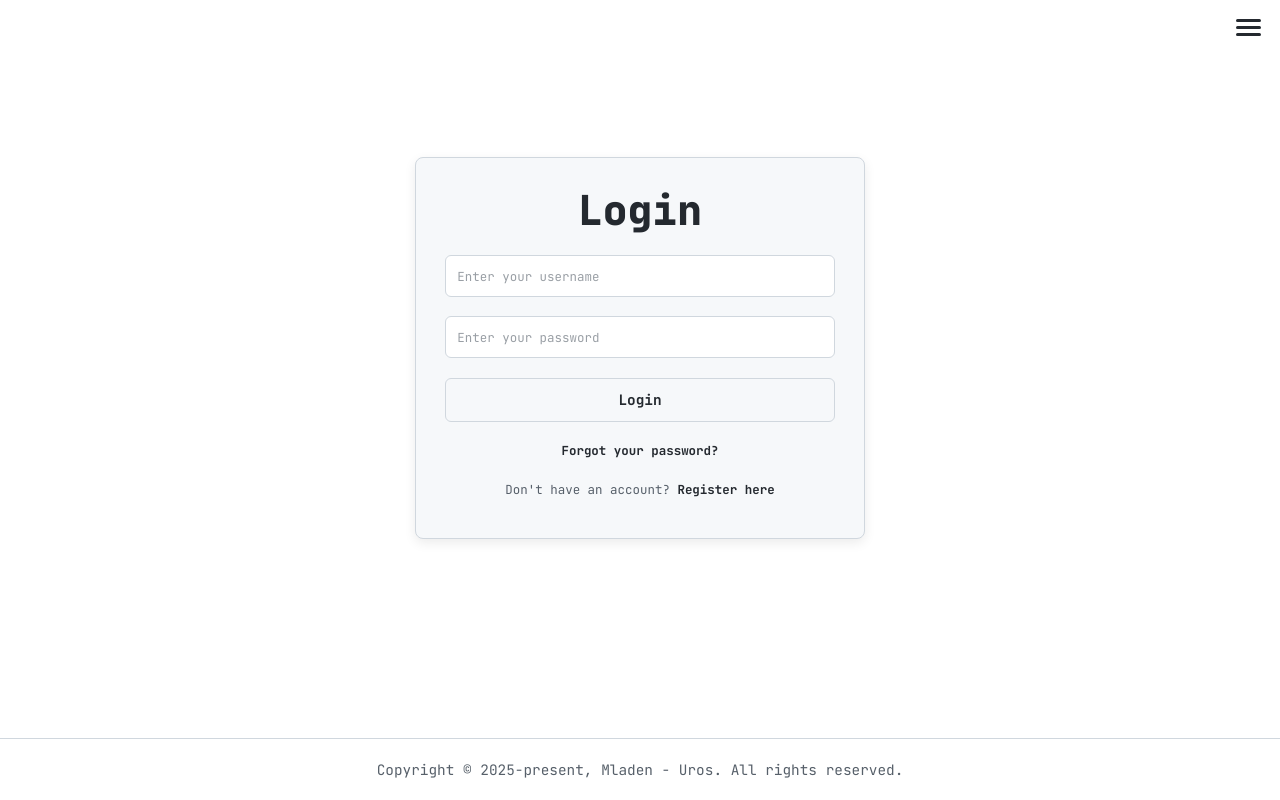
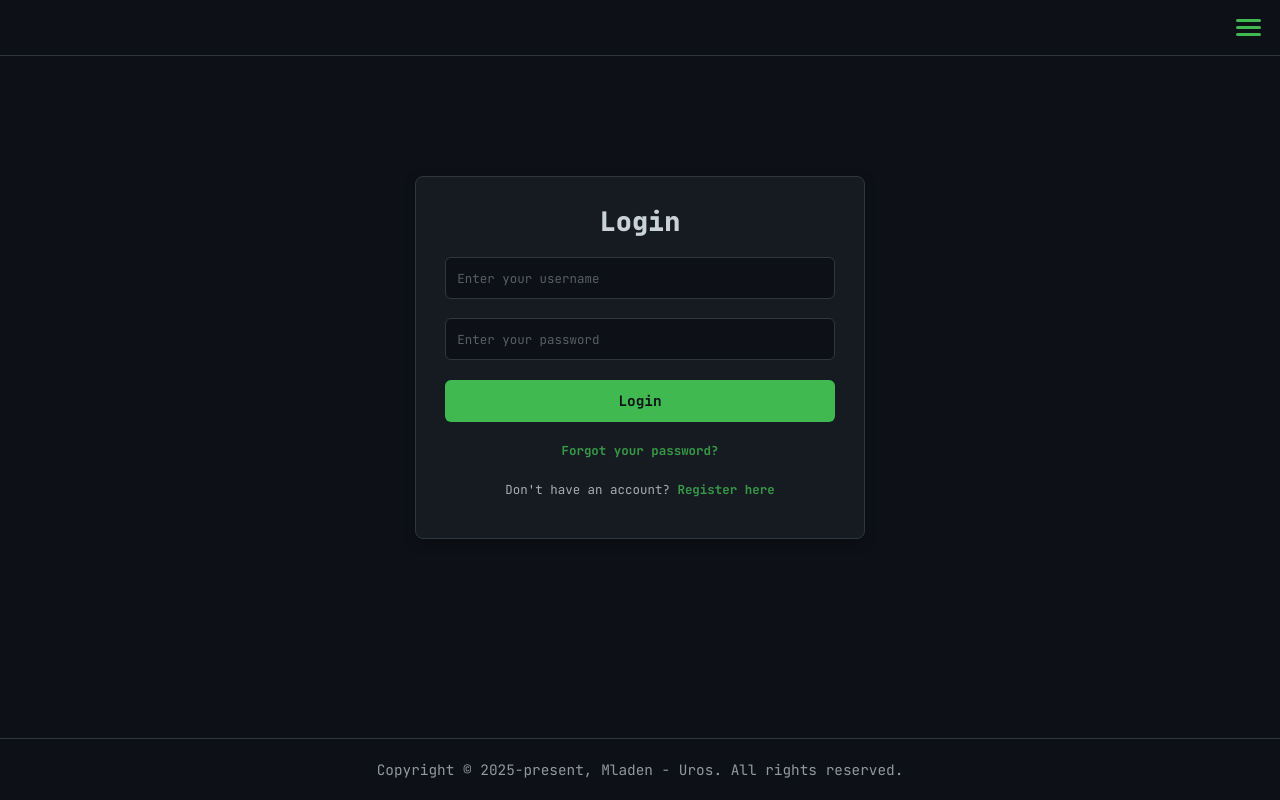
Before and after one commit to mladen081/u-m, a React (Vite) app in the folder front/client/: page /login in a window 1280 px wide. Built offline with nearby package versions, Linux system fonts and the light colour scheme.

Commit message:
Base style 10

```diff
--- a/front/client/src/components/Navbar.css
+++ b/front/client/src/components/Navbar.css
@@ -9,8 +9,8 @@
   top: 0;
   right: 0;
   z-index: 1100;
-  background-color: var(--back-color);
-  /* border-bottom: 1px solid var(--input-border); */
+  background-color: var(--bg-primary);
+  border-bottom: 1px solid var(--border-color);
 }
 
 .menu-toggle {
@@ -24,7 +24,7 @@
 .menu-toggle span {
   height: 3px;
   width: 25px;
-  background: var(--primary-color);
+  background: var(--accent-green);
   border-radius: 2px;
   transition: all 0.3s ease;
 }
@@ -49,7 +49,7 @@
   display: flex;
   flex-direction: column;
   gap: 1rem;
-  background-color: var(--back-color);
+  background-color: var(--bg-secondary);
   padding: 1rem 2rem;
   border-radius: 8px;
   opacity: 0;
@@ -57,8 +57,8 @@
   transform: translateY(-10px);
   transition: opacity 0.3s ease, transform 0.3s ease;
   z-index: 1120;
-  border: 1px solid var(--input-border);
-  box-shadow: 0 4px 12px rgba(0, 0, 0, 0.1);
+  border: 1px solid var(--border-color);
+  box-shadow: 0 4px 12px rgba(0, 0, 0, 0.5);
 }
 
 .nav-links.open {
@@ -68,14 +68,14 @@
 }
 
 .nav-links li a {
-  color: var(--primary-color);
+  color: var(--text-primary);
   font-weight: 700;
   text-decoration: none;
   transition: color 0.3s;
 }
 
 .nav-links li a:hover {
-  color: var(--text-color-light);
+  color: var(--accent-green);
 }
 
 .overlay {
@@ -84,8 +84,8 @@
   left: 0;
   width: 100%;
   height: 100%;
-  background: rgba(255, 255, 255, 0.7);
-  backdrop-filter: blur(1px);
+  background: rgba(13, 17, 23, 0.8);
+  backdrop-filter: blur(2px);
   opacity: 0;
   pointer-events: none;
   transition: opacity 0.3s ease;
@@ -100,7 +100,7 @@
 .logout-btn {
   background: none;
   border: none;
-  color: var(--text-color);
+  color: var(--text-primary);
   font-family: 'JetBrains Mono', monospace;
   font-size: 1.3rem;
   font-weight: 700;
@@ -112,14 +112,14 @@
 }
 
 .logout-btn:hover {
-  color: var(--text-color-light);
+  color: var(--accent-green);
   text-decoration: underline;
 }
 
 .clear-chat-btn {
   background: none;
   border: none;
-  color: var(--text-color);
+  color: var(--text-primary);
   font-family: 'JetBrains Mono', monospace;
   font-size: 1.3rem;
   font-weight: 700;
@@ -131,6 +131,6 @@
 }
 
 .clear-chat-btn:hover {
-  color: var(--text-color-light);
+  color: var(--accent-green);
   text-decoration: underline;
 }
--- a/front/client/src/index.css
+++ b/front/client/src/index.css
@@ -2,20 +2,20 @@
 
 @import url('https://fonts.googleapis.com/css2?family=JetBrains+Mono:wght@100;400;700;800&display=swap');
 
-/* ============= CSS Variables ============= */
+/* ============= CSS Variables - Dark Theme ============= */
 :root {
-  --primary-color: #24292f;
-  --text-color: #57606a;
-  --text-color-light: #24292f;
-  --accent-color: #6e7781;
-  --back-color: #ffffff;
-  --error-color: #57606a;
-  --success-color: #24292f;
-  --input-bg: #f6f8fa;
-  --input-border: #d0d7de;
-  --input-focus: #6e7781;
-  --button-bg: #f6f8fa;
-  --button-hover: #eaeef2;
+  --bg-primary: #0d1117;
+  --bg-secondary: #161b22;
+  --text-primary: #c9d1d9;
+  --accent-green: #3fb950;
+
+  /* Derived colors */
+  --border-color: #30363d;
+  --button-hover: #2ea043;
+  --error-bg: #f851442e;
+  --error-border: #f85149;
+  --success-bg: #3fb9502e;
+  --success-border: #3fb950;
 }
 
 /* ============= Base Styles ============= */
@@ -33,8 +33,8 @@ html {
 
 body {
   font-family: 'JetBrains Mono', monospace;
-  color: var(--primary-color);
-  background-color: var(--back-color);
+  color: var(--text-primary);
+  background-color: var(--bg-primary);
   line-height: 1.6;
   font-size: clamp(1.3rem, 2.3vw, 1.5rem);
 }
@@ -54,7 +54,7 @@ body {
 
 main {
   flex: 1;
-  padding: 5rem 2rem;
+  padding: 6rem 2rem 2rem 2rem;
   max-width: 1200px;
   margin: 0 auto;
   width: 100%;
@@ -69,7 +69,7 @@ main {
 
 .page-header {
   padding-bottom: 1.5rem;
-  border-bottom: 1px solid var(--input-border);
+  border-bottom: 1px solid var(--border-color);
   margin-bottom: 2rem;
 }
 
@@ -82,7 +82,7 @@ main {
 h1 {
   font-size: clamp(2rem, 4.3vw, 4.3rem);
   font-weight: 900;
-  color: var(--text-color-light);
+  color: var(--text-primary);
   margin: 2rem 0 1rem 0;
   line-height: 1.2;
 }
@@ -90,7 +90,7 @@ h1 {
 h2 {
   font-size: clamp(1.8rem, 3.8vw, 3.3rem);
   font-weight: 700;
-  color: var(--primary-color);
+  color: var(--text-primary);
   margin: 1.5rem 0 1rem 0;
   line-height: 1.3;
 }
@@ -98,31 +98,33 @@ h2 {
 h3 {
   font-size: clamp(1.6rem, 3.3vw, 2.8rem);
   font-weight: 700;
-  color: var(--text-color-light);
+  color: var(--text-primary);
   margin: 1.2rem 0 0.8rem 0;
   line-height: 1.3;
 }
 
 p {
   font-size: clamp(1.3rem, 2.3vw, 1.8rem);
-  color: var(--text-color);
+  color: var(--text-primary);
   margin: 1rem 0;
   line-height: 1.6;
 }
 
 a {
-  color: var(--text-color-light);
+  color: var(--accent-green);
   text-decoration: none;
+  transition: color 0.2s ease;
 }
 
 a:hover {
+  color: var(--button-hover);
   text-decoration: underline;
 }
 
 ul, ol {
   margin: 1rem 0;
   padding-left: 2rem;
-  color: var(--text-color);
+  color: var(--text-primary);
 }
 
 li {
@@ -131,17 +133,18 @@ li {
 
 /* ============= Footer ============= */
 .footer {
-  background-color: var(--back-color);
+  background-color: var(--bg-primary);
   padding: 2rem;
   text-align: center;
-  border-top: 1px solid var(--input-border);
+  border-top: 1px solid var(--border-color);
   margin-top: auto;
 }
 
 .footer p {
   margin: 0;
   font-size: clamp(1.3rem, 2.3vw, 1.5rem);
-  color: var(--text-color);
+  color: var(--text-primary);
+  opacity: 0.7;
 }
 
 /* ============= Screen Reader Only ============= */
@@ -167,19 +170,20 @@ li {
 }
 
 .auth-box {
-  background-color: var(--input-bg);
-  border: 1px solid var(--input-border);
+  background-color: var(--bg-secondary);
+  border: 1px solid var(--border-color);
   border-radius: 8px;
   padding: 3rem;
   max-width: 450px;
   width: 100%;
-  box-shadow: 0 4px 12px rgba(0, 0, 0, 0.08);
+  box-shadow: 0 4px 12px rgba(0, 0, 0, 0.3);
 }
 
 .auth-box h1 {
   margin-top: 0;
   margin-bottom: 2rem;
   text-align: center;
+  font-size: clamp(2rem, 4vw, 2.8rem);
 }
 
 /* ============= Forms ============= */
@@ -198,28 +202,29 @@ li {
 .form-group label {
   font-size: 1.3rem;
   font-weight: 700;
-  color: var(--primary-color);
+  color: var(--text-primary);
 }
 
 .form-group input {
   padding: 1.2rem;
   font-size: 1.3rem;
   font-family: 'JetBrains Mono', monospace;
-  background-color: var(--back-color);
-  border: 1px solid var(--input-border);
+  background-color: var(--bg-primary);
+  border: 1px solid var(--border-color);
   border-radius: 6px;
-  color: var(--primary-color);
+  color: var(--text-primary);
   transition: border-color 0.2s ease;
 }
 
 .form-group input:focus {
   outline: none;
-  border-color: var(--input-focus);
+  border-color: var(--accent-green);
+  box-shadow: 0 0 0 2px rgba(63, 185, 80, 0.1);
 }
 
 .form-group input::placeholder {
-  color: var(--text-color);
-  opacity: 0.6;
+  color: var(--text-primary);
+  opacity: 0.4;
 }
 
 /* ============= Buttons ============= */
@@ -228,9 +233,9 @@ li {
   font-size: 1.5rem;
   font-weight: 700;
   font-family: 'JetBrains Mono', monospace;
-  background-color: var(--button-bg);
-  color: var(--primary-color);
-  border: 1px solid var(--input-border);
+  background-color: var(--accent-green);
+  color: var(--bg-primary);
+  border: none;
   border-radius: 6px;
   cursor: pointer;
   transition: all 0.2s ease;
@@ -238,21 +243,22 @@ li {
 
 .btn-primary:hover:not(:disabled) {
   background-color: var(--button-hover);
-  border-color: var(--accent-color);
+  transform: translateY(-1px);
+  box-shadow: 0 4px 8px rgba(63, 185, 80, 0.2);
 }
 
 .btn-primary:disabled {
-  opacity: 0.6;
+  opacity: 0.5;
   cursor: not-allowed;
 }
 
 /* ============= Error/Success Messages ============= */
 .error-message {
   padding: 1.2rem;
-  background-color: rgba(87, 96, 106, 0.1);
-  border: 1px solid var(--text-color);
+  background-color: var(--error-bg);
+  border: 1px solid var(--error-border);
   border-radius: 6px;
-  color: var(--text-color);
+  color: var(--text-primary);
   font-size: 1.3rem;
   margin-bottom: 1.5rem;
   white-space: pre-line;
@@ -260,10 +266,10 @@ li {
 
 .success-message {
   padding: 1.2rem;
-  background-color: rgba(36, 41, 47, 0.08);
-  border: 1px solid var(--text-color-light);
+  background-color: var(--success-bg);
+  border: 1px solid var(--success-border);
   border-radius: 6px;
-  color: var(--text-color-light);
+  color: var(--text-primary);
   font-size: 1.3rem;
   margin-bottom: 1.5rem;
 }
@@ -273,15 +279,17 @@ li {
   text-align: center;
   margin-top: 2rem;
   font-size: 1.3rem;
-  color: var(--text-color);
+  color: var(--text-primary);
+  opacity: 0.8;
 }
 
 .auth-link a {
-  color: var(--text-color-light);
+  color: var(--accent-green);
   font-weight: 700;
 }
 
 .auth-link a:hover {
+  color: var(--button-hover);
   text-decoration: underline;
 }
 
@@ -295,7 +303,7 @@ li {
 
 .loading-container p {
   font-size: 1.8rem;
-  color: var(--text-color-light);
+  color: var(--text-primary);
 }
 
 /* ============= User Info in Navbar ============= */
@@ -304,20 +312,20 @@ li {
   align-items: center;
   gap: 1rem;
   padding: 0.8rem 1.2rem;
-  background-color: rgba(87, 96, 106, 0.08);
+  background-color: var(--bg-primary);
+  border: 1px solid var(--border-color);
   border-radius: 6px;
 }
 
 .username {
   font-weight: 700;
-  color: var(--text-color-light);
+  color: var(--text-primary);
 }
 
 .badge-admin {
   padding: 0.3rem 0.8rem;
-  background-color: var(--button-bg);
-  color: var(--primary-color);
-  border: 1px solid var(--input-border);
+  background-color: var(--accent-green);
+  color: var(--bg-primary);
   border-radius: 4px;
   font-size: 1.3rem;
   font-weight: 700;
@@ -325,6 +333,10 @@ li {
 
 /* ============= Responsive Design ============= */
 @media (max-width: 768px) {
+  main {
+    padding: 6rem 2rem 0 2rem;
+  }
+
   .auth-box {
     padding: 2rem;
   }
--- a/front/client/src/pages/Chat.jsx
+++ b/front/client/src/pages/Chat.jsx
@@ -100,7 +100,7 @@ function Chat() {
   return (
     <div className="chat-container">
       <div className="chat-header">
-        <h1>Global Chat</h1>
+        <h1>Chat</h1>
         <span className={`status ${isConnected ? 'connected' : 'disconnected'}`}>
           {isConnected ? '● Connected' : '○ Disconnected'}
         </span>
--- a/front/client/src/pages/Home.jsx
+++ b/front/client/src/pages/Home.jsx
@@ -17,7 +17,7 @@ function Home() {
   return (
     <div className="page-container">
       <div className="page-header">
-        <h1>Homepage</h1>
+        <h1>Home</h1>
       </div>
       <p>Hello</p>
       <p>Online users: {onlineUsers.join(', ') || 'pending...'}</p>
```
Also changed, not shown: front/client/src/pages/Chat.css (+28 -23 lines).
